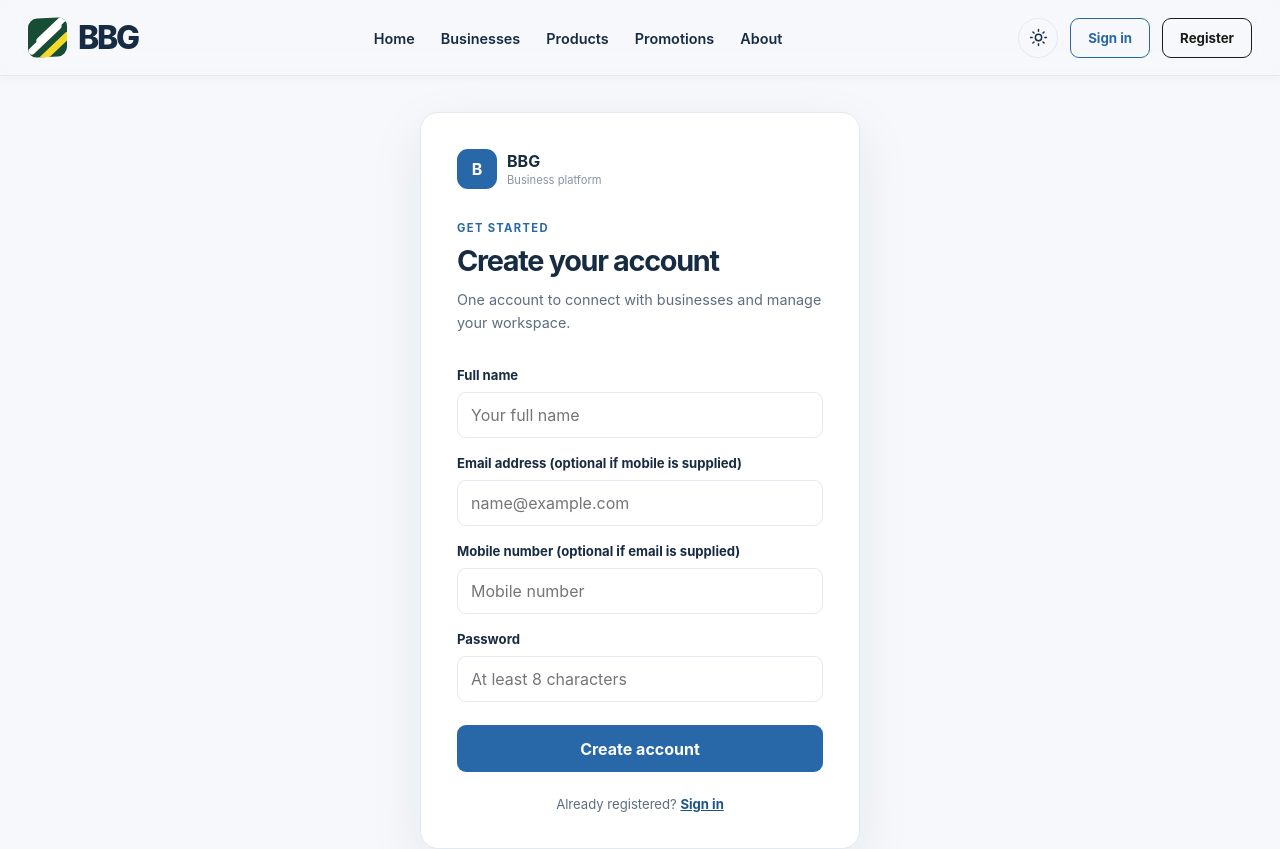
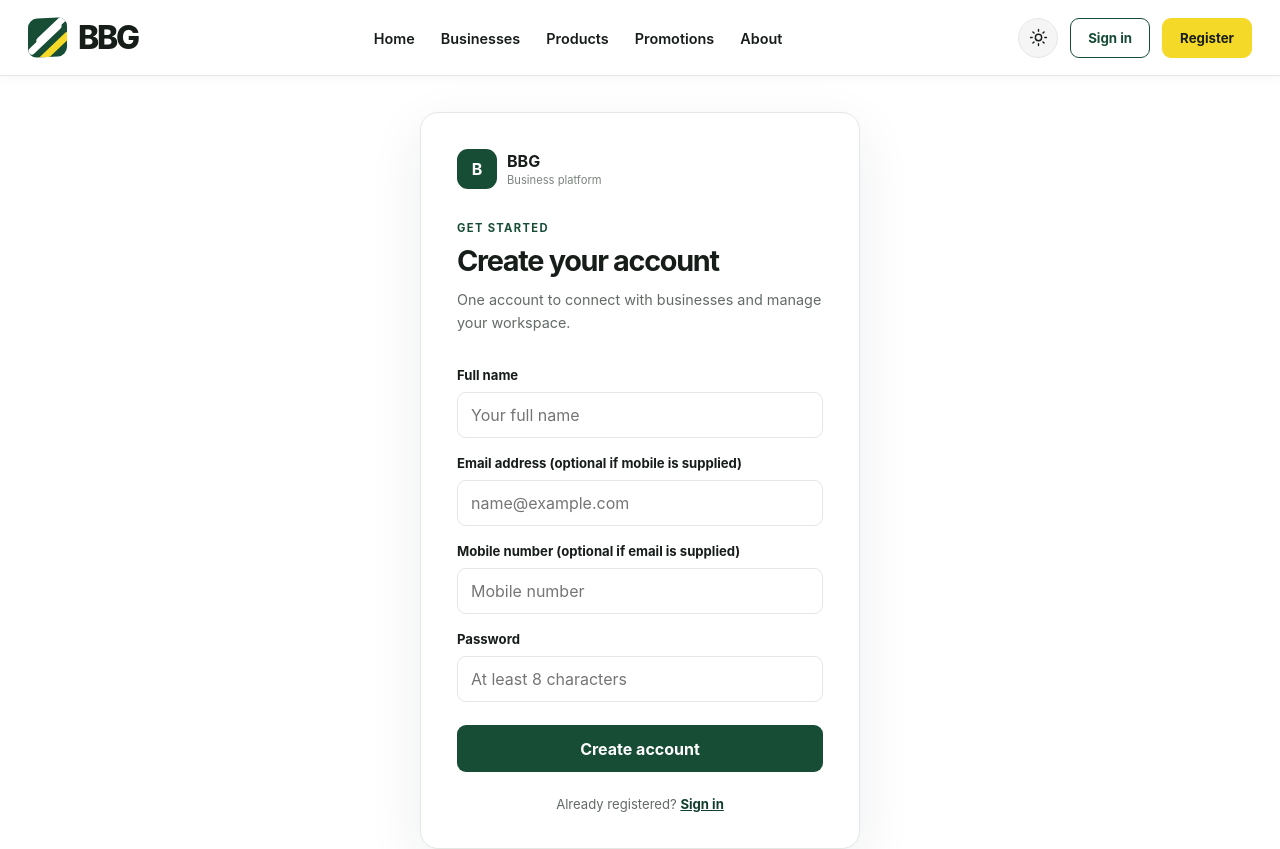
Before and after one commit to pawaprathamr593/BBG, an Angular app in the folder frontend/: page /register in a window 1280 px wide. Shown: the top 849 px of the page. Built offline with nearby package versions, Linux system fonts and the light colour scheme; no server answers.

Commit message:
style(frontend): add BBG light and dark design tokens

```diff
--- a/frontend/src/styles.scss
+++ b/frontend/src/styles.scss
@@ -1,72 +1,42 @@
 :root {
   color-scheme: light;
-  --brand: #2867a8;
-  --brand-strong: #1d548e;
-  --brand-soft: #eaf2fb;
-  --surface-page: #f6f8fb;
-  --surface-card: #fff;
-  --text-primary: #172b42;
-  --text-secondary: #5d6d80;
-  --text-muted: #8794a3;
-  --border: #e3e9f0;
+  --brand: #174d35;
+  --brand-strong: #123f2c;
+  --brand-soft: #e8f1eb;
+  --accent: #f5d928;
+  --surface-page: #ffffff;
+  --surface-header: rgba(255,255,255,.96);
+  --surface-card: #ffffff;
+  --surface-subtle: #f5f5f5;
+  --text-primary: #171d19;
+  --text-secondary: #626b65;
+  --text-muted: #7a847e;
+  --border: #e3e8e4;
   font-family: Inter, ui-sans-serif, system-ui, -apple-system, BlinkMacSystemFont, "Segoe UI", sans-serif;
   font-synthesis: none;
   text-rendering: optimizeLegibility;
   -webkit-font-smoothing: antialiased;
   -moz-osx-font-smoothing: grayscale;
 }
-* { box-sizing: border-box; }
-html { min-width: 320px; min-height: 100%; background: var(--surface-page); }
-body { min-width: 320px; min-height: 100vh; margin: 0; }
-button, input, textarea, select { font: inherit; }
-button, a { -webkit-tap-highlight-color: transparent; }
-:focus-visible { outline: 3px solid rgba(40,103,168,.35); outline-offset: 3px; }
-::selection { color: #123b66; background: #d9eafb; }
-
-/* Dashboard route styles are global because the view is rendered by the router. */
-.dashboard-view { display:block; }
-.dashboard-view .welcome-section {
-  position:relative; display:flex; min-height:270px; align-items:center; justify-content:space-between;
-  overflow:hidden; padding:38px 44px; color:#fff;
-  background:linear-gradient(112deg,#173d70 0%,#245b9c 58%,#3479bd 100%); border-radius:18px;
+:root[data-theme="dark"] {
+  color-scheme: dark;
+  --brand: #f5d928;
+  --brand-strong: #f5d928;
+  --brand-soft: #34351e;
+  --surface-page: #171d19;
+  --surface-header: rgba(23,29,25,.96);
+  --surface-card: #242e27;
+  --surface-subtle: #202923;
+  --text-primary: #ffffff;
+  --text-secondary: #c0c8c2;
+  --text-muted: #a0a0a0;
+  --border: #354139;
 }
-.dashboard-view .welcome-copy { max-width:520px; margin:16px 0 0; color:#d9e8f8; font-size:.96rem; line-height:1.7; }
-.dashboard-view .eyebrow { margin:0 0 12px; color:var(--brand); font-size:.69rem; font-weight:750; letter-spacing:.12em; }
-.dashboard-view .welcome-section .eyebrow { color:#b9d7f7; }
-.dashboard-view h1 { max-width:520px; margin:0; font-size:clamp(2rem,4vw,3rem); font-weight:650; letter-spacing:-.055em; line-height:1.08; }
-.dashboard-view .welcome-art { position:absolute; top:0; right:2%; width:340px; height:100%; opacity:.78; }
-.dashboard-view .art-orbit { position:absolute; top:50%; left:50%; border:1px solid rgba(255,255,255,.22); border-radius:50%; transform:translate(-50%,-50%); }
-.dashboard-view .orbit-one { width:235px; height:235px; }
-.dashboard-view .orbit-two { width:310px; height:310px; }
-.dashboard-view .art-core { position:absolute; top:50%; left:50%; display:grid; width:86px; height:86px; place-items:center; color:#fff; background:rgba(255,255,255,.14); border:1px solid rgba(255,255,255,.42); border-radius:24px; box-shadow:0 16px 45px rgba(7,28,55,.18); font-size:2.4rem; font-weight:700; transform:translate(-50%,-50%) rotate(-8deg); }
-.dashboard-view .art-node { position:absolute; width:14px; height:14px; background:#b9dcff; border:3px solid rgba(255,255,255,.3); border-radius:50%; }
-.dashboard-view .node-one { top:21%; left:47%; } .dashboard-view .node-two { right:10%; bottom:24%; } .dashboard-view .node-three { bottom:13%; left:29%; }
-.dashboard-view .status-section { padding:38px 0 0; }
-.dashboard-view .section-heading { display:flex; align-items:end; justify-content:space-between; gap:16px; margin-bottom:18px; }
-.dashboard-view .section-heading .eyebrow { margin-bottom:7px; }
-.dashboard-view h2 { margin:0; color:var(--text-primary); font-size:1.35rem; letter-spacing:-.035em; }
-.dashboard-view .status-pill { display:inline-flex; align-items:center; gap:8px; padding:7px 11px; color:#856021; background:#fff8e9; border:1px solid #f1e2c2; border-radius:99px; font-size:.72rem; font-weight:650; white-space:nowrap; }
-.dashboard-view .status-pill span { width:7px; height:7px; background:#d69b3d; border-radius:50%; }
-.dashboard-view .foundation-grid { display:grid; grid-template-columns:repeat(3,minmax(0,1fr)); gap:16px; }
-.dashboard-view .foundation-card { display:flex; gap:15px; min-height:150px; padding:22px; background:#fff; border:1px solid var(--border); border-radius:13px; box-shadow:0 4px 16px rgba(20,42,70,.035); }
-.dashboard-view .card-icon { display:grid; flex:0 0 38px; width:38px; height:38px; place-items:center; border-radius:10px; font-size:.72rem; font-weight:750; }
-.dashboard-view .icon-backend { color:#285c96; background:#eaf2fc; }
-.dashboard-view .icon-frontend { color:#237a68; background:#e8f6f1; }
-.dashboard-view .icon-deploy { color:#8a6330; background:#fbf2e5; }
-.dashboard-view h3 { margin:1px 0 7px; color:var(--text-primary); font-size:.93rem; }
-.dashboard-view .foundation-card p { margin:0; color:var(--text-secondary); font-size:.81rem; line-height:1.55; }
-.dashboard-view .card-state { display:inline-block; margin-top:13px; color:var(--brand-strong); font-size:.73rem; font-weight:700; }
-.dashboard-view .bottom-note { display:flex; gap:13px; margin-top:22px; padding:17px 19px; background:#f2f6fb; border:1px solid #e2eaf3; border-radius:12px; }
-.dashboard-view .note-symbol { display:grid; flex:0 0 23px; width:23px; height:23px; place-items:center; color:#fff; background:#527da9; border-radius:50%; font-size:.78rem; font-weight:700; }
-.dashboard-view .bottom-note strong { color:var(--text-primary); font-size:.82rem; }
-.dashboard-view .bottom-note p { margin:4px 0 0; color:var(--text-secondary); font-size:.78rem; line-height:1.55; }
-@media(max-width:760px) {
-  .dashboard-view .welcome-section { min-height:280px; padding:28px 24px; border-radius:15px; }
-  .dashboard-view h1 { max-width:390px; font-size:clamp(2rem,8vw,2.6rem); }
-  .dashboard-view .welcome-copy { max-width:420px; font-size:.88rem; }
-  .dashboard-view .welcome-art { right:-150px; opacity:.28; }
-  .dashboard-view .status-section { padding-top:30px; }
-  .dashboard-view .section-heading { align-items:start; flex-direction:column; }
-  .dashboard-view .foundation-grid { grid-template-columns:1fr; gap:11px; }
-  .dashboard-view .foundation-card { min-height:0; padding:18px; }
-}
+* { box-sizing:border-box; }
+html { min-width:320px; min-height:100%; scroll-behavior:smooth; background:var(--surface-page); }
+body { min-width:320px; min-height:100vh; margin:0; background:var(--surface-page); color:var(--text-primary); }
+button,input,textarea,select { font:inherit; }
+button,a { -webkit-tap-highlight-color:transparent; }
+:focus-visible { outline:3px solid rgba(245,217,40,.75); outline-offset:3px; }
+::selection { color:#171d19; background:#f5d928; }
+@media(prefers-reduced-motion:reduce) { html { scroll-behavior:auto; } *,*::before,*::after { animation-duration:.01ms!important; animation-iteration-count:1!important; transition-duration:.01ms!important; } }
```
